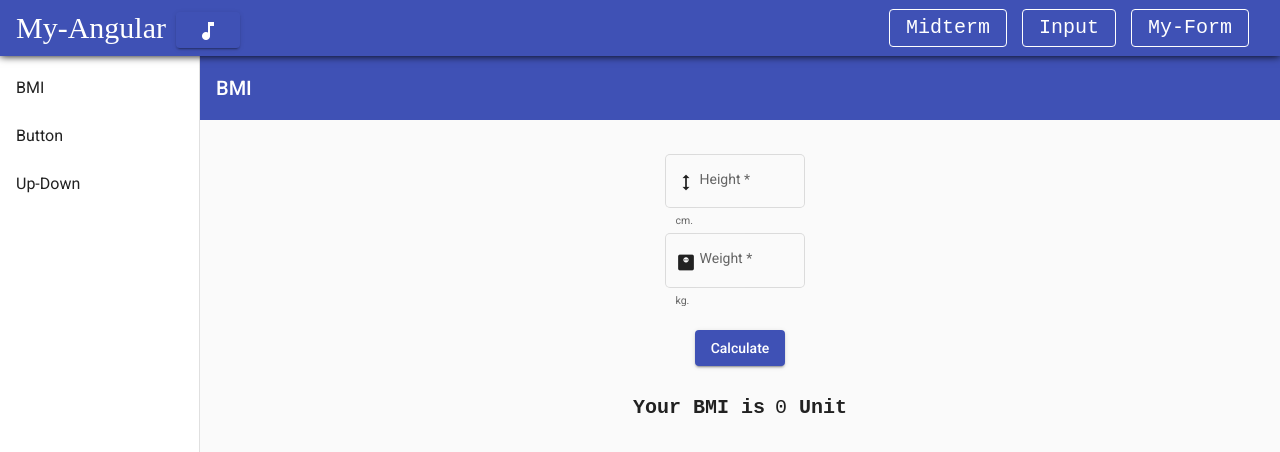
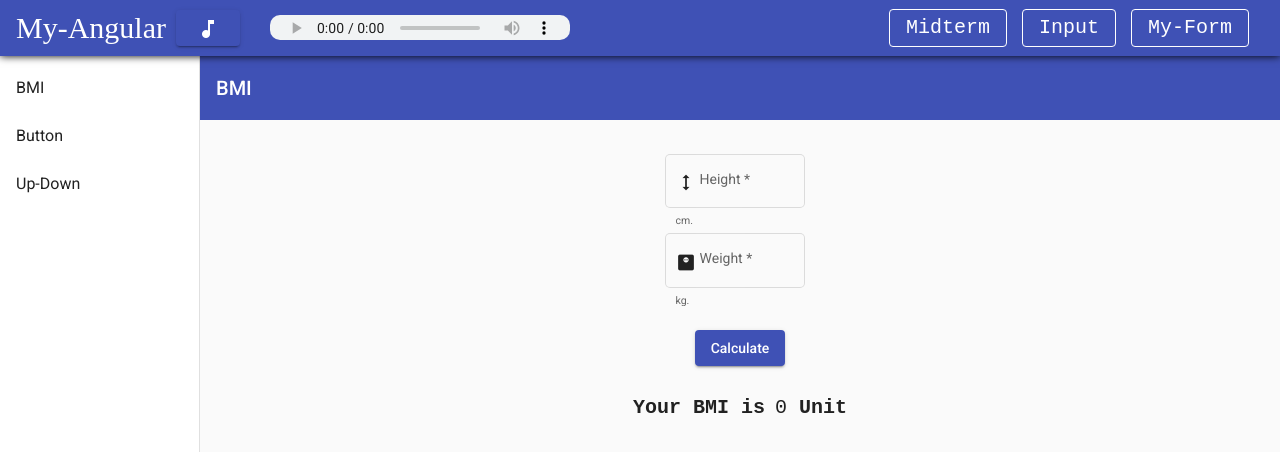
Before and after one commit to keemdedone/My-HomePage, an Angular app: page /midterm/bmi in a window 1280 px wide. Both pictures are taken after a click on the button "music_note". Shown: the top 452 px of the page. Built offline with nearby package versions, Linux system fonts and the light colour scheme.

Commit message:
complete create play audio button

```diff
--- a/src/app/app.component.html
+++ b/src/app/app.component.html
@@ -6,11 +6,21 @@
     <mat-icon>menu</mat-icon>
   </button>
   <span>My-Angular</span>
-  <button (click)="play()" class="playMusic" mat-raised-button>
-    <mat-icon>
-      music_note
-    </mat-icon>
+
+<div class="showAudioControl">
+  <button type="submit" (click)="showAudioControl()" mat-raised-button color="primary">
+    <mat-icon>music_note</mat-icon>
   </button>
+</div>
+
+<div *ngIf="show">
+    <audio controls>
+      <source src="../assets/music/15-OnOurway.m4a" type="audio/ogg">
+      <source src="../assets/music/15-OnOurway.m4a" type="audio/mpeg">
+      Your browser does not support the audio element.
+    </audio>
+</div>
+
   <nav>
     <a mat-button routerLink="midterm">Midterm</a>
     <a mat-button routerLink="input">Input</a>
--- a/src/app/app.component.scss
+++ b/src/app/app.component.scss
@@ -48,9 +48,20 @@ mat-toolbar{
   box-shadow: 0px 0px 8px 0px  black;
 }
 
-.playMusic{
-  margin-left: 10px;
-  &>mat-icon{
-    margin-left: 10px;
+audio{
+  vertical-align: -5px;
+  width: 300px;
+  height: 25px;
+  margin-left: 30px;
+
+  //audio control BG color
+  &::-webkit-media-controls-enclosure {
+    border-radius: 10px;
   }
 }
+
+
+
+.showAudioControl{
+  margin-left: 10px;
+}
--- a/src/app/app.component.ts
+++ b/src/app/app.component.ts
@@ -19,6 +19,8 @@ export class AppComponent implements OnInit {
   //for $ my teacher say "it's tradition"
   isSmallScreen$!: Observable<boolean>;
   portal$!: Observable<Portal<unknown> | null>
+  count: number = 0
+  show: boolean = false;
 
   constructor(
     private readonly breakpointObservable: BreakpointObserver,
@@ -34,11 +36,7 @@ export class AppComponent implements OnInit {
       this.portal$ = this.sidenavPortalService.portal$;
   }
 
-  play():void{
-    let audio = new Audio();
-    audio.src = '../assets/music/15-OnOurway.m4a'
-    audio.load();
-    audio.play();
+  showAudioControl(): void{
+    this.show = ! this.show;
   }
-
 }
```
